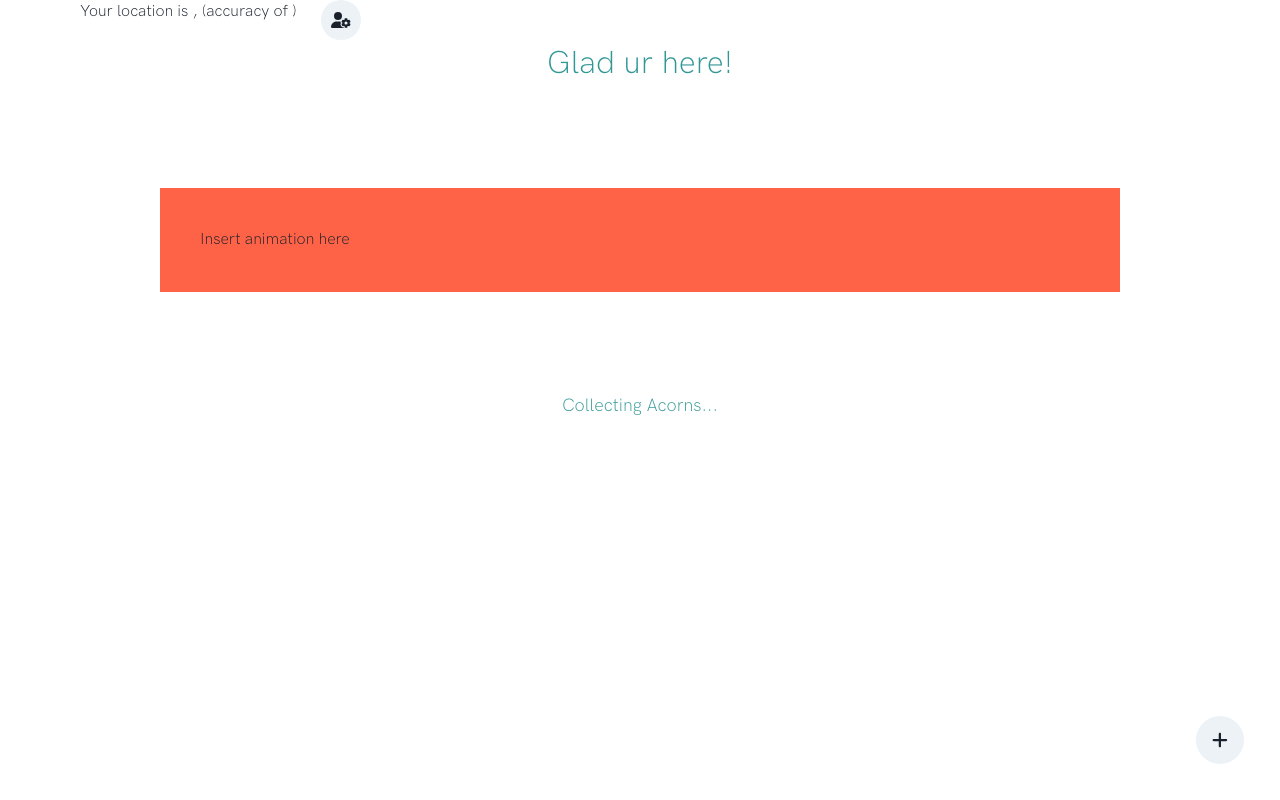
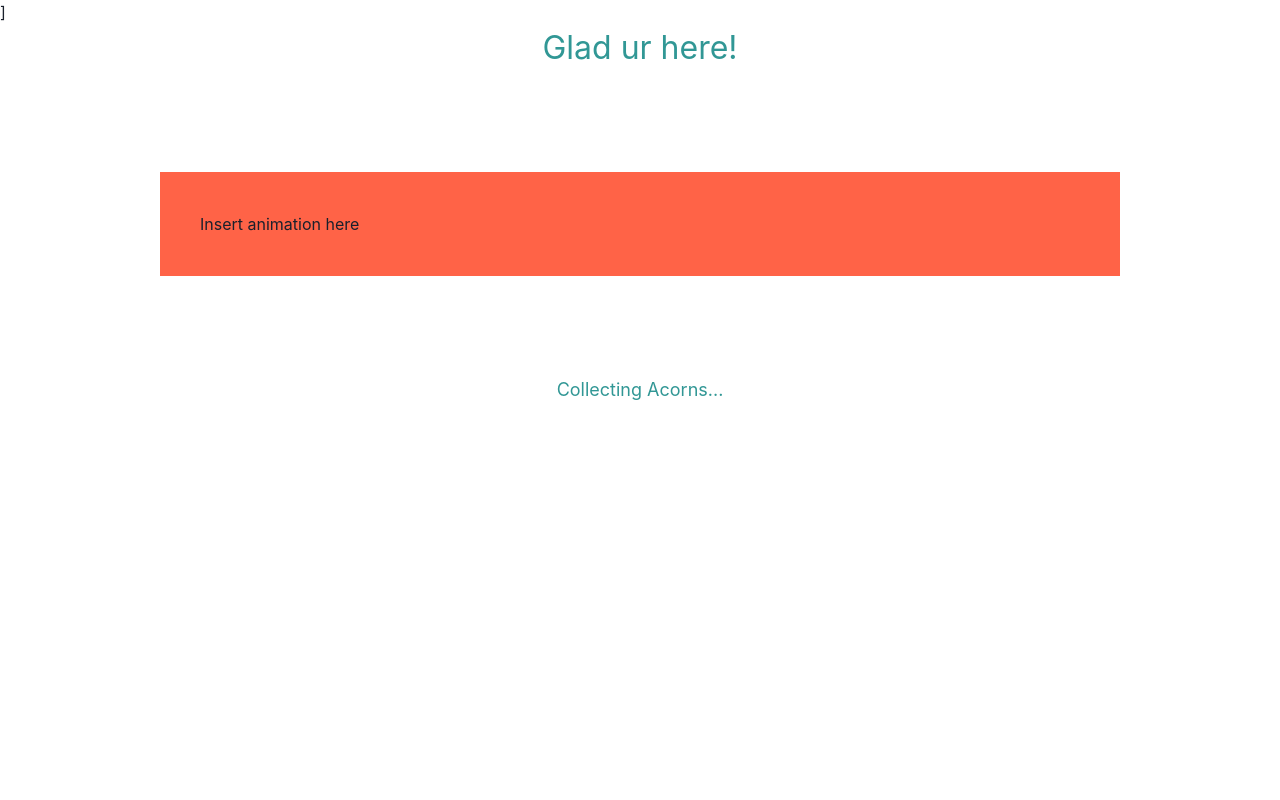
Before and after one commit to nwstorm/here, a React (Create React App) app: page / in a window 1280 px wide. Built offline with nearby package versions, Linux system fonts and the light colour scheme; no server answers; the database is empty.

Commit message:
This is the better Loading Page version :)

```diff
--- a/src/App.js
+++ b/src/App.js
@@ -2,7 +2,7 @@ import { useState } from 'react'
 import { Route } from "wouter";
 import "./App.css";
 import Home from "./pages/Home";
-import { ChakraProvider, extendTheme } from "@chakra-ui/react";
+import { ChakraProvider } from "@chakra-ui/react";
 import React from "react";
 import { AuthContext } from "./utils/auth";
 import { getAuth, setPersistence, browserLocalPersistence } from "firebase/auth"
@@ -13,19 +13,12 @@ setPersistence(auth, browserLocalPersistence)
   .then(res => console.log(res))
   .catch(err => console.log(err))
 
-const theme = extendTheme({
-  fonts: {
-    heading: 'HK Grotesk, sans-serif',
-    body: 'HK Grotesk, sans-serif',
-  },
-})
-
 function App() {
   const [user, setUser] = useState(null)
   const value = { auth, user, setUser }
 
   return (
-    <ChakraProvider theme={theme}>
+    <ChakraProvider>
       <AuthContext.Provider value={value}>
         <Route path="/" component={Home} />
       </AuthContext.Provider>
--- a/src/pages/Home.js
+++ b/src/pages/Home.js
@@ -5,7 +5,7 @@ import PostsList from "../components/PostsList";
 import CreatePostModal from "../components/CreatePostModal";
 import { Box, Container, IconButton, useDisclosure, Text, VStack, Stack} from "@chakra-ui/react";
 import TagsModal from "../components/TagsModal";
-import React from "react";
+import {React} from "react";
 
 export default function Home() {
   const [location, setLocation] = useState([]);
@@ -17,15 +17,51 @@ export default function Home() {
     onClose: onCloseSettings,
   } = useDisclosure();
 
+  // const [loadingscreen] =
+
+
+  // const [mainscreen] =
+  // <>
+  // <Container maxWidth="90%">
+  //   {location && (
+  //     <Stack direction={["column", "row"]} spacing="24px">
+  //       <p>
+  //         Your location is {location.latitude}, {location.longitude}{" "}
+  //         (accuracy of {location.accuracy})
+  //       </p>
+  //       <IconButton
+  //         isRound
+  //         icon={<FontAwesomeIcon icon={faUserGear} />}
+  //         onClick={onOpenSettings}
+  //       />
+  //     </Stack>
+  //   )}
+  //   {location && (
+  //     <Box color="black">
+  //       <PostsList location={location} />
+  //     </Box>
+  //   )}
+  // </Container>
+  // <IconButton
+  //   isRound
+  //   size="lg"
+  //   pos="fixed"
+  //   right="2em"
+  //   bottom="2em"
+  //   icon={<FontAwesomeIcon icon={faPlus} />}
+  //   onClick={onOpen}
+  // />
+  // </>
+
   // Initialize geolocation tracking
   useEffect(() => {
     if (!navigator.geolocation) {
       console.log("Geolocation is not supported by your browser");
     } else {
       console.log("Locating…");
-      setLoading()
         navigator.geolocation.watchPosition(
         (success) => {
+          setLoading(false)
           console.log(
             `Your location is ${success.coords.latitude}, ${success.coords.longitude} (accuracy of ${success.coords.accuracy})`
           );
@@ -36,8 +72,17 @@ export default function Home() {
     }
   }, []);
 
-  return (
-    <>
+return ( <>
+  <CreatePostModal location={location} isOpen={isOpen} onClose={onClose} />
+  <TagsModal isOpen={isOpenSettings} onClose={onCloseSettings} />{" "}]
+
+  {loading? <>
+   <VStack loading={loading} spacing={100} align='center'>
+    <Text fontSize='32px' color="#319795">Glad ur here!</Text>
+    <Box bg='tomato' h='75%' w='75%' p={10}>Insert animation here</Box>
+    <Text fontSize='18px' color="#319795" >Collecting Acorns...</Text>
+    </VStack>
+  </> : <>
   <Container maxWidth="90%">
     {location && (
       <Stack direction={["column", "row"]} spacing="24px">
@@ -67,14 +112,7 @@ export default function Home() {
     icon={<FontAwesomeIcon icon={faPlus} />}
     onClick={onOpen}
   />
-      <CreatePostModal location={location} isOpen={isOpen} onClose={onClose} />
-
-      <VStack loading={loading} spacing={100} align='center'>
-        <Text fontSize='32px' color="#319795">Glad ur here!</Text>
-        <Box bg='tomato' h='75%' w='75%' p={10}>Insert animation here</Box>
-        <Text fontSize='18px' color="#319795" >Collecting Acorns...</Text>
-      </VStack>
-      <TagsModal isOpen={isOpenSettings} onClose={onCloseSettings} />{" "}
+  </>}
   </>
     );
 }
```
Also changed, not shown: 2 other files (tests, documents, lock files or other folders). Lines whose indentation alone changed are shown as unchanged.
